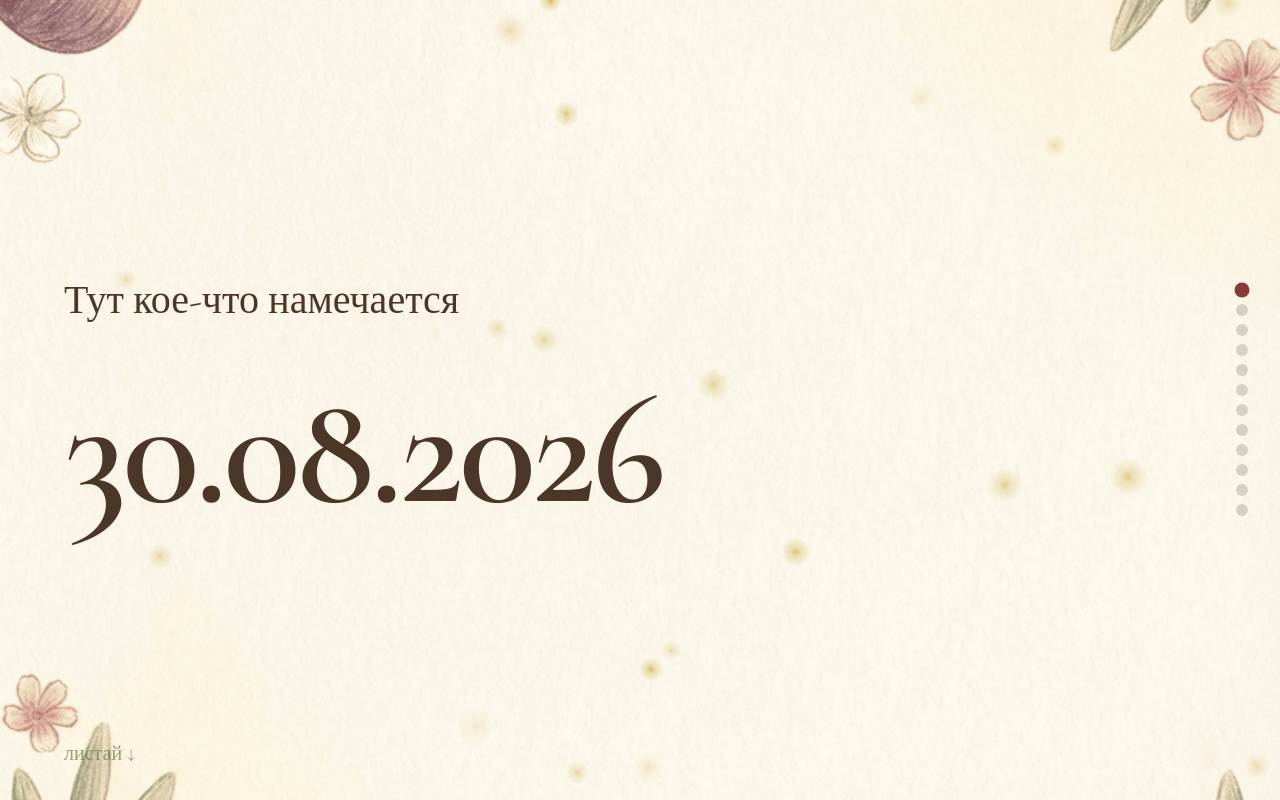
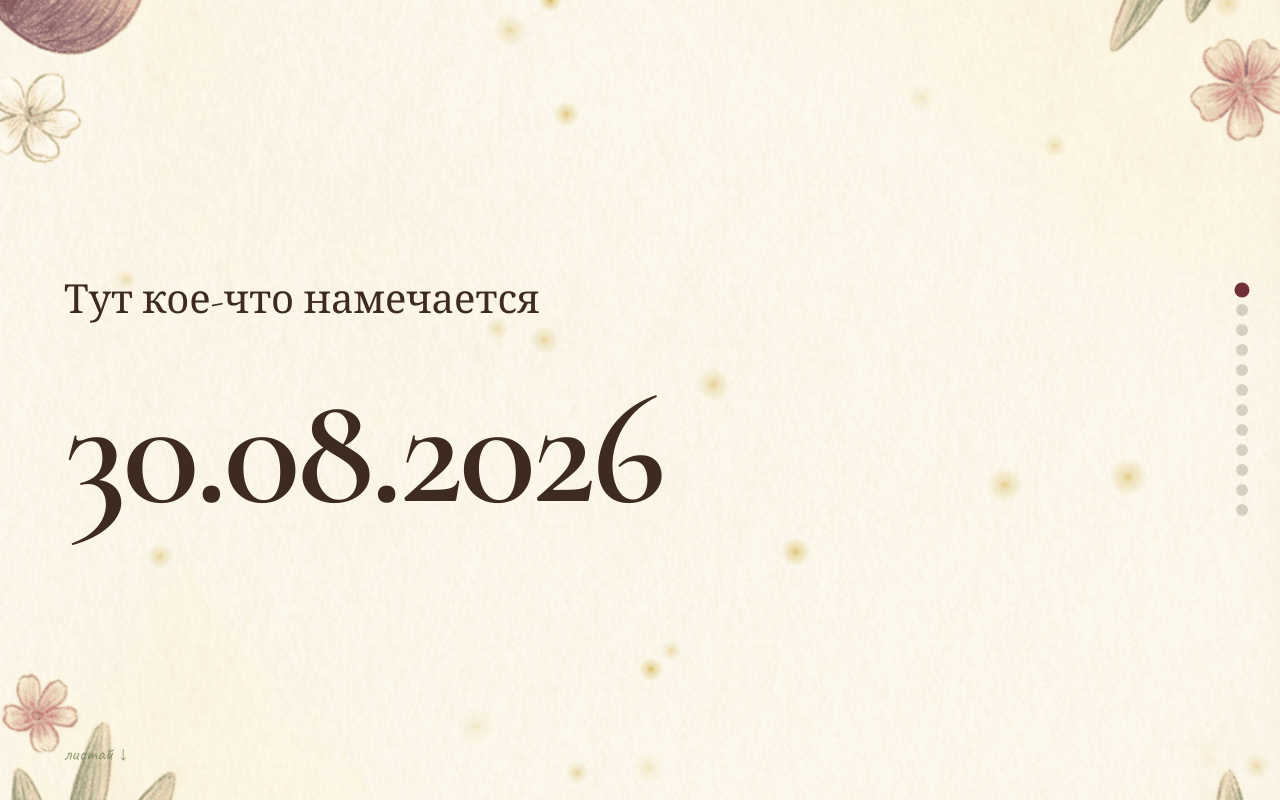
Before and after one commit to sergeymong/wedding-invitation, a React (Vite) app: page / in a window 1280 px wide. Built offline with nearby package versions, Linux system fonts and the light colour scheme; the HTML template or start-up script is replaced by a standard one.

Commit message:
style: update CSS with color palette and font utilities

```diff
--- a/src/index.css
+++ b/src/index.css
@@ -1,9 +1,21 @@
+@import url('https://fonts.googleapis.com/css2?family=Cormorant+Garamond:ital,wght@0,400;0,500;0,600;0,700;1,400;1,500;1,600&family=Caveat:wght@400;500;600;700&display=swap');
+
 @tailwind base;
 @tailwind components;
 @tailwind utilities;
 
+:root {
+  --cream: #F5F0E6;
+  --marsala: #722F37;
+  --olive: #5C6B4A;
+  --chocolate: #3D2B1F;
+  --gold: #C9A227;
+}
+
 * {
-  -webkit-tap-highlight-color: transparent;
+  margin: 0;
+  padding: 0;
+  box-sizing: border-box;
 }
 
 html {
@@ -11,18 +23,83 @@ html {
 }
 
 body {
-  font-family: 'Cormorant Garamond', serif;
-  background-color: #F5F0E8;
-  color: #4A3728;
-  overflow-x: hidden;
+  font-family: 'Cormorant Garamond', Georgia, serif;
+  background-color: var(--cream);
+  color: var(--chocolate);
+  -webkit-font-smoothing: antialiased;
+  -moz-osx-font-smoothing: grayscale;
 }
 
-.touch-pan-y {
-  touch-action: pan-y;
+/* Font utilities */
+.font-serif {
+  font-family: 'Cormorant Garamond', Georgia, serif;
 }
 
-@layer utilities {
-  .text-shadow {
-    text-shadow: 0 2px 4px rgba(0,0,0,0.1);
+.font-hand {
+  font-family: 'Caveat', cursive;
+}
+
+/* Color utilities */
+.bg-cream { background-color: var(--cream); }
+.bg-marsala { background-color: var(--marsala); }
+.bg-olive { background-color: var(--olive); }
+.bg-chocolate { background-color: var(--chocolate); }
+.bg-gold { background-color: var(--gold); }
+
+.text-cream { color: var(--cream); }
+.text-marsala { color: var(--marsala); }
+.text-olive { color: var(--olive); }
+.text-chocolate { color: var(--chocolate); }
+.text-gold { color: var(--gold); }
+
+.border-cream { border-color: var(--cream); }
+.border-marsala { border-color: var(--marsala); }
+.border-olive { border-color: var(--olive); }
+.border-chocolate { border-color: var(--chocolate); }
+.border-gold { border-color: var(--gold); }
+
+/* Hide scrollbar but keep functionality */
+.overflow-x-auto::-webkit-scrollbar {
+  display: none;
+}
+
+.overflow-y-auto::-webkit-scrollbar {
+  width: 4px;
+}
+
+.overflow-y-auto::-webkit-scrollbar-track {
+  background: transparent;
+}
+
+.overflow-y-auto::-webkit-scrollbar-thumb {
+  background: var(--olive);
+  border-radius: 4px;
+  opacity: 0.5;
+}
+
+/* Smooth transitions */
+button, a {
+  transition: all 0.2s ease;
+}
+
+button:hover:not(:disabled) {
+  transform: translateY(-1px);
+}
+
+/* Input focus states */
+input:focus, textarea:focus, select:focus {
+  outline: none;
+  border-color: var(--olive);
+}
+
+/* Checkbox styling */
+input[type="checkbox"] {
+  accent-color: var(--marsala);
+}
+
+/* Mobile viewport fix */
+@supports (height: 100dvh) {
+  .h-screen {
+    height: 100dvh;
   }
 }
```
